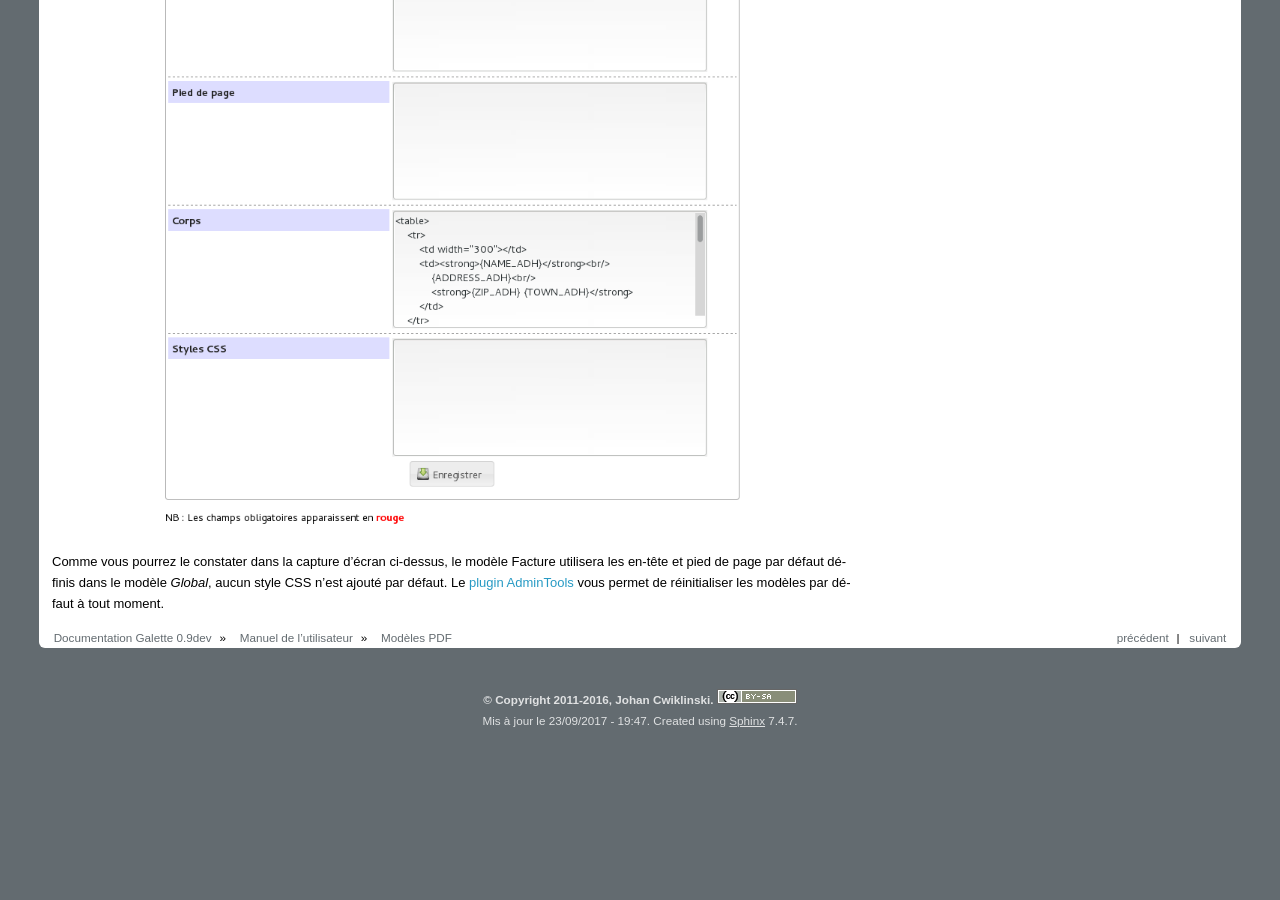
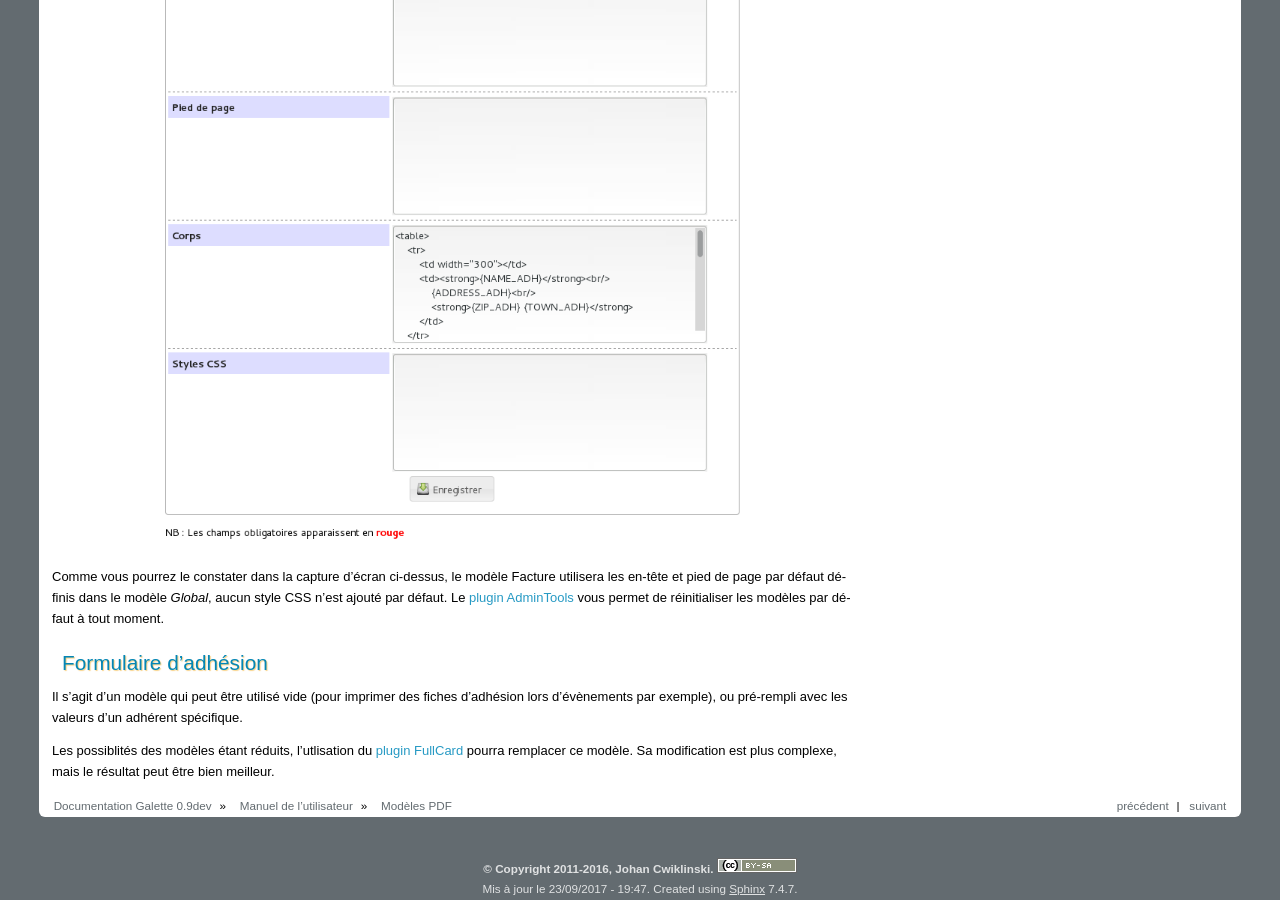
Before and after one commit to galette/galettedoc, a Sphinx documentation site: the page built from source/usermanual/pdf_models.rst, in a window 1280 px wide and 900 px high, scrolled down 1662 px. Built offline with Sphinx 7.4.7, drawn with Linux system fonts in a browser that asks for light colours; before the commit the page ends 2394 px from its top, so only the background shows below that; some of the changed text lies outside the part shown.

Commit message:
Mise à jour modèles PDF

```diff
--- a/source/usermanual/pdf_models.rst
+++ b/source/usermanual/pdf_models.rst
@@ -6,7 +6,7 @@ Modèles PDF
 
 Des modèles PDF sont disponibles pour différentes sorties.
 
-Actuellement, il existe un modèle factures et un modèle Reçu. Tous deux héritent d'un modèle `Global`.
+Actuellement, il existe un modèle factures, un modèle Reçu et un modèle formulaire d'adhésion. Tous héritent d'un modèle `Global`.
 
 .. image:: ../_styles/static/images/usermanual/pdf_models.png
    :scale: 75%
@@ -46,3 +46,10 @@ Les modèles factures et reçus sont sensiblement identiques, titre mis à part.
    :alt: Modèle PDF Factures
 
 Comme vous pourrez le constater dans la capture d'écran ci-dessus, le modèle Facture utilisera les en-tête et pied de page par défaut définis dans le modèle `Global`, aucun style CSS n'est ajouté par défaut. Le :doc:`plugin AdminTools <../plugins/admintools>` vous permet de réinitialiser les modèles par défaut à tout moment.
+
+Formulaire d'adhésion
+=====================
+
+Il s'agit d'un modèle qui peut être utilisé vide (pour imprimer des fiches d'adhésion lors d'évènements par exemple), ou pré-rempli avec les valeurs d'un adhérent spécifique.
+
+Les possiblités des modèles étant réduits, l'utlisation du :doc:`plugin FullCard </plugins/fullcard>` pourra remplacer ce modèle. Sa modification est plus complexe, mais le résultat peut être bien meilleur.
```
Also changed, not shown: source/_styles/static/images/usermanual/pdf_models.png.
